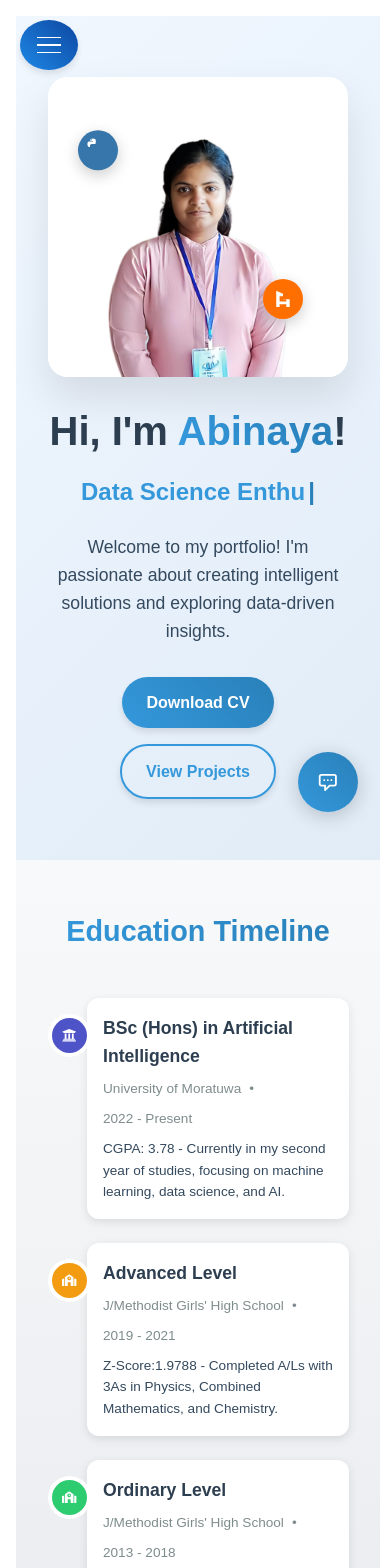
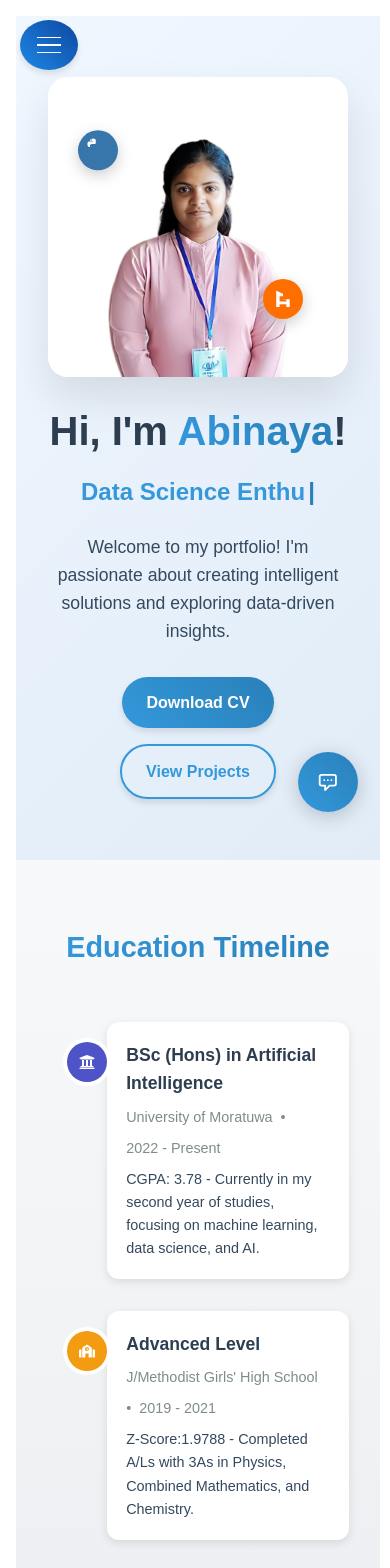
Before and after one commit to Abinaya-Subramaniam/Portfolio, a React (Vite) app: page / in a window 390 px wide. Shown: the top 1568 px of the page. Built offline with nearby package versions, Linux system fonts and the light colour scheme.

Commit message:
Link update

```diff
--- a/src/components/Education.jsx
+++ b/src/components/Education.jsx
@@ -37,7 +37,7 @@ const Education = ({ darkMode }) => {
     <section
       id="education"
       style={{
-        padding: 'clamp(3rem, 6vw, 4rem) clamp(1rem, 4vw, 2rem)',
+        padding: '4rem 1rem', // Reduced side padding for mobile
         background: darkMode
           ? 'linear-gradient(to bottom, #1a1a1a 0%, #2d2d2d 100%)'
           : 'linear-gradient(to bottom, #f8f9fa 0%, #e9ecef 100%)',
@@ -48,8 +48,8 @@ const Education = ({ darkMode }) => {
         maxWidth: '1200px',
         margin: '0 auto',
         position: 'relative',
-        width: '100%',
-        padding: '0 clamp(15px, 3vw, 30px)'
+        width: '100%', // Ensure full width on mobile
+        padding: '0 15px' // Add padding to prevent content from touching edges
       }}>
         <motion.h2
           initial={{ opacity: 0, y: 20 }}
@@ -57,15 +57,16 @@ const Education = ({ darkMode }) => {
           transition={{ duration: 0.8 }}
           viewport={{ once: true }}
           style={{
-            fontSize: 'clamp(1.8rem, 5vw, 2.5rem)',
-            marginBottom: 'clamp(1.5rem, 4vw, 2rem)',
+            fontSize: 'clamp(1.8rem, 5vw, 2.5rem)', // Responsive font size
+            marginBottom: '2rem',
             textAlign: 'center',
             background: darkMode
               ? 'linear-gradient(90deg, #4e54c8, #8f94fb)'
               : 'linear-gradient(90deg, #3498db, #2980b9)',
             WebkitBackgroundClip: 'text',
             backgroundClip: 'text',
-            color: 'transparent'
+            color: 'transparent',
+            padding: '0 10px' // Add padding for smaller screens
           }}
         >
           Education Timeline
@@ -78,7 +79,7 @@ const Education = ({ darkMode }) => {
             content: '""',
             position: 'absolute',
             top: 0,
-            left: '31px',
+            left: '31px', // Consistent timeline position for all screen sizes
             width: '4px',
             height: '100%',
             background: darkMode ? '#444' : '#ddd',
@@ -88,22 +89,22 @@ const Education = ({ darkMode }) => {
           {educationData.map((item, index) => (
             <motion.div
               key={item.id}
-              initial={{ opacity: 0, x: -50 }}
+              initial={{ opacity: 0, x: -50 }} // Consistent animation direction
               whileInView={{ opacity: 1, x: 0 }}
               transition={{ duration: 0.6, delay: index * 0.1 }}
               viewport={{ once: true }}
               style={{
                 position: 'relative',
-                marginBottom: 'clamp(1.5rem, 4vw, 2rem)',
+                marginBottom: '2rem',
                 display: 'flex',
-                justifyContent: 'flex-start',
+                justifyContent: 'flex-start', // Consistent layout for all screen sizes
                 width: '100%'
               }}
             >
               <div style={{
-                width: 'calc(100% - clamp(40px, 8vw, 60px))',
-                marginLeft: 'clamp(40px, 8vw, 60px)',
-                padding: 'clamp(1rem, 3vw, 1.2rem)',
+                width: 'calc(100% - 60px)', // Adjusted width for better mobile display
+                marginLeft: '60px', // Space for timeline and icon
+                padding: '1.2rem',
                 background: darkMode ? '#2d2d2d' : 'white',
                 borderRadius: '12px',
                 boxShadow: '0 3px 10px rgba(0, 0, 0, 0.1)',
@@ -112,37 +113,37 @@ const Education = ({ darkMode }) => {
                 <div style={{
                   position: 'absolute',
                   top: '20px',
-                  left: 'clamp(-35px, -7vw, -40px)',
-                  width: 'clamp(35px, 7vw, 40px)',
-                  height: 'clamp(35px, 7vw, 40px)',
+                  left: '-40px',
+                  width: '40px', // Slightly smaller icons on mobile
+                  height: '40px',
                   borderRadius: '50%',
                   background: item.iconBg,
                   display: 'flex',
                   alignItems: 'center',
                   justifyContent: 'center',
                   color: 'white',
-                  fontSize: 'clamp(0.9rem, 2.5vw, 1rem)',
-                  boxShadow: `0 0 0 4px ${darkMode ? '#2d2d2d' : 'white'}`,
+                  fontSize: '1rem',
+                  boxShadow: '0 0 0 4px ' + (darkMode ? '#2d2d2d' : 'white'),
                   zIndex: 1
                 }}>
                   {item.icon}
                 </div>
                 <h3 style={{
-                  fontSize: 'clamp(1.1rem, 3.5vw, 1.3rem)',
+                  fontSize: 'clamp(1.1rem, 4vw, 1.3rem)', // Responsive font size
                   marginBottom: '0.5rem',
                   color: darkMode ? '#fff' : '#2c3e50',
-                  wordBreak: 'break-word'
+                  wordBreak: 'break-word' // Prevent text overflow on small screens
                 }}>
                   {item.title}
                 </h3>
                 <div style={{
                   display: 'flex',
-                  flexWrap: 'wrap',
+                  flexWrap: 'wrap', // Allow wrapping on small screens
                   alignItems: 'center',
                   gap: '0.5rem',
                   marginBottom: '0.5rem',
                   color: darkMode ? '#bbb' : '#7f8c8d',
-                  fontSize: 'clamp(0.85rem, 2.5vw, 0.9rem)'
+                  fontSize: 'clamp(0.9rem, 3vw, 1rem)' // Responsive font size
                 }}>
                   <span>{item.institution}</span>
                   <span>•</span>
@@ -151,7 +152,7 @@ const Education = ({ darkMode }) => {
                 <p style={{
                   color: darkMode ? '#ccc' : '#34495e',
                   lineHeight: '1.6',
-                  fontSize: 'clamp(0.85rem, 2.5vw, 0.9rem)',
+                  fontSize: 'clamp(0.9rem, 3vw, 1rem)', // Responsive font size
                   marginTop: '0.5rem'
                 }}>
                   {item.description}
--- a/src/components/Hero.jsx
+++ b/src/components/Hero.jsx
@@ -359,7 +359,7 @@ const Hero = () => {
             <motion.a
               whileHover={{ scale: 1.05 }}
               whileTap={{ scale: 0.95 }}
-              href="https://drive.google.com/file/d/1ZGMoqzeicGB6IAQhasqew0EcbTABksL0/view?usp=drive_link"
+              href="https://drive.google.com/file/d/1PBoip0Rc947yrz-a9BzD-AvTTFY4FYPt/view?usp=sharing"
               target='_blank'
               rel='noopener noreferrer'
               style={{
```
